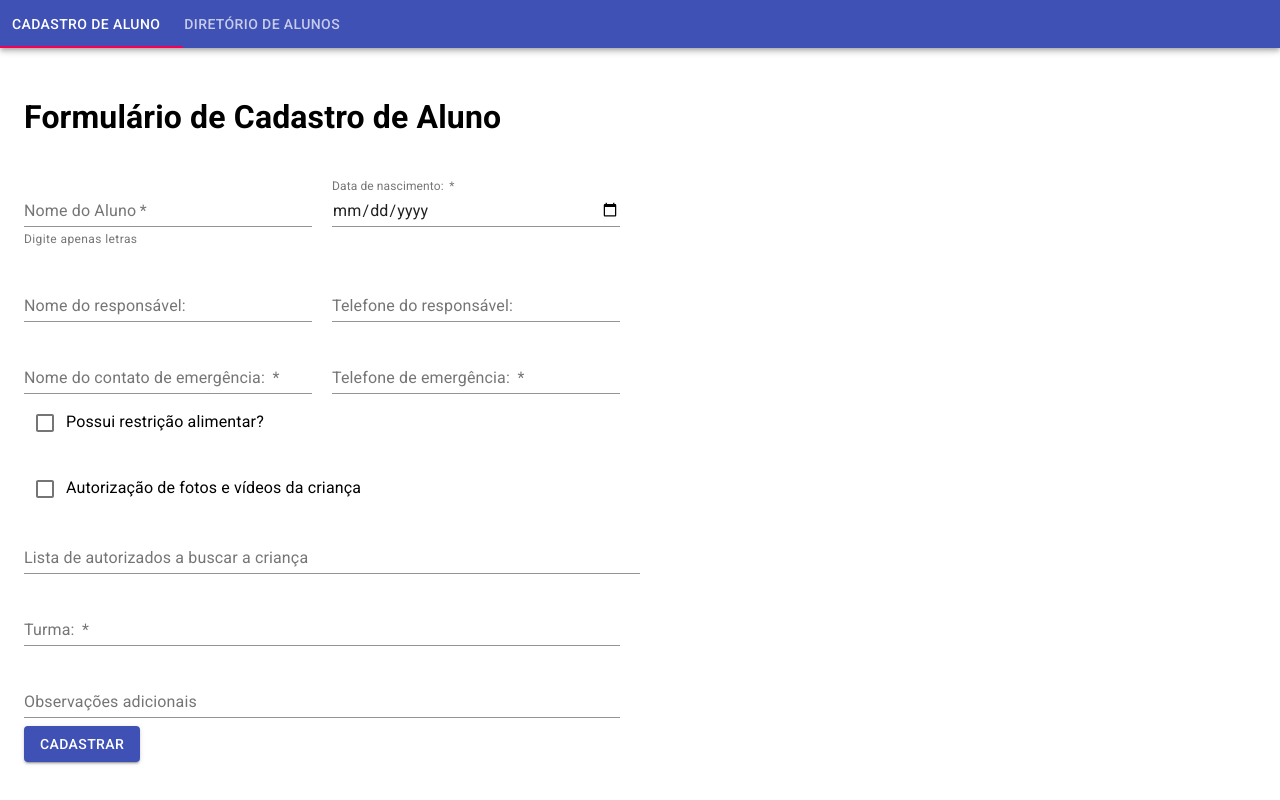
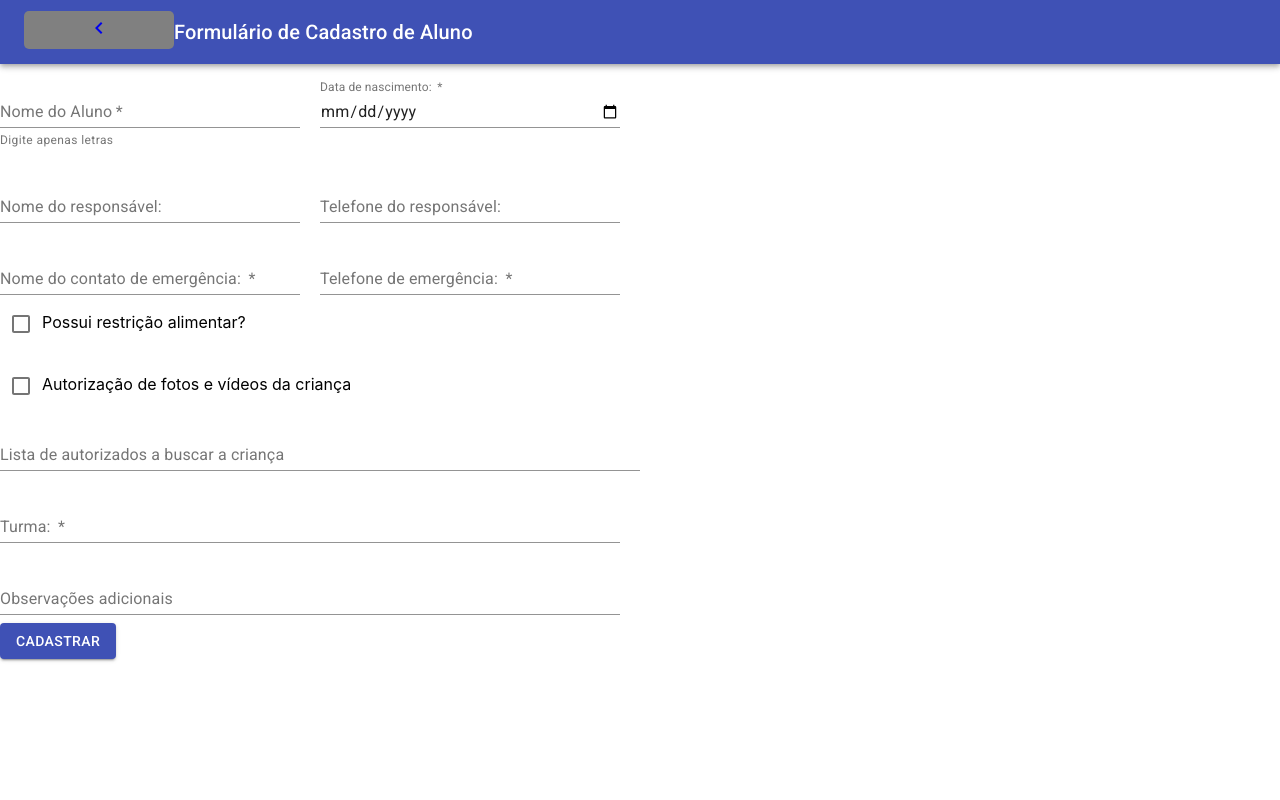
Before and after one commit to pnakashima/escola-amorinha, a React (Create React App) app: page /register in a window 1280 px wide. Built offline with nearby package versions, Linux system fonts and the light colour scheme; what miragejs would draw is missing.

Commit message:
iniciando o uso de rotas

```diff
--- a/package.json
+++ b/package.json
@@ -11,6 +11,7 @@
     "@testing-library/user-event": "^12.1.10",
     "react": "^17.0.2",
     "react-dom": "^17.0.2",
+    "react-router-dom": "^5.2.1",
     "react-scripts": "4.0.3",
     "web-vitals": "^1.0.1"
   },
--- a/src/App.js
+++ b/src/App.js
@@ -1,6 +1,9 @@
 import './App.css'
 import React from 'react';
 import HomePage from './pages/HomePage';
+import { BrowserRouter, Route, Switch } from 'react-router-dom';
+import FormPage from './pages/FormPage';
+import ListPage from './pages/ListPage';
 
 
 class App extends React.Component {
@@ -8,9 +11,23 @@ class App extends React.Component {
   render() {
 
     return (
-      <div className="App">
-        <HomePage />
-      </div>
+      <BrowserRouter>
+        <Switch>
+          <Route path='/' exact>
+            <HomePage/>
+          </Route>
+          <Route path='/register'>
+            <FormPage/>
+          </Route>
+          <Route path='/directory'>
+            <ListPage/>
+          </Route>
+        </Switch>
+      </BrowserRouter>
+
+      // <div className="App">
+      //   <HomePage />
+      // </div>
     )
 
   }
--- a/src/components/Header/index.jsx
+++ b/src/components/Header/index.jsx
@@ -1,11 +1,53 @@
 import React from 'react'
 
+import PropTypes from "prop-types";
+import AppBar from "@material-ui/core/AppBar";
+import Toolbar from "@material-ui/core/Toolbar";
+import Typography from "@material-ui/core/Typography";
+import Button from "@material-ui/core/Button";
+import AddIcon from "@material-ui/icons/Add";
+import KeyboardArrowLeft from "@material-ui/icons/KeyboardArrowLeft";
+import { Link } from 'react-router-dom';
+
 class Header extends React.Component {
-    render () {
+    static propTypes = {
+        title: PropTypes.string,
+        actionText: PropTypes.string,
+        addPath: PropTypes.string,
+        backPath: PropTypes.string,
+    };
+
+    render() {
+        const { addPath, title, backPath } = this.props
         return (
-            <header><h1>{this.props.title}</h1></header>
-        )
+            <AppBar position="static">
+                <Toolbar>
+                    {backPath && (
+                        <Link to={backPath}>
+                            <KeyboardArrowLeft />
+                        </Link>
+
+                    )}
+                    <Typography variant="h6" style={{ flexGrow: 1 }}>
+                        {title}
+                    </Typography>
+                    {addPath && (
+                        <Link to={addPath}>
+                            <AddIcon />
+                        </Link>
+                    )}
+                </Toolbar>
+            </AppBar>
+        );
     }
 }
 
+// class Header extends React.Component {
+//     render () {
+//         return (
+//             <header><h1>{this.props.title}</h1></header>
+//         )
+//     }
+// }
+
 export default Header
--- a/src/pages/FormPage/index.jsx
+++ b/src/pages/FormPage/index.jsx
@@ -22,7 +22,7 @@ class FormPage extends React.Component {
   render() {
     return (
       <>
-        <Header title="Formulário de Cadastro de Aluno" />
+        <Header title="Formulário de Cadastro de Aluno" backPath="/directory"/>
         <Form
           buttonText="Cadastrar"
           student={{}}
--- a/src/pages/ListPage/index.jsx
+++ b/src/pages/ListPage/index.jsx
@@ -135,8 +135,8 @@ class ListPage extends React.Component {
 
                 {!this.isEditing &&
                     <>
-                        <Header title="Lista de Alunos Matriculados" />
-                        <SearchBar type="text" name="search" placeholder="Buscar estudante" onChange={this.onSearch} />
+                        <Header title="Lista de Alunos Matriculados" addPath="/register"/>
+                        <SearchBar type="text" name="search" placeholder="Buscar estudante" onChange={this.onSearch}/>
                         <br />
                         <TableContainer component={Paper}>
                             <Table size="small" aria-label="a dense table">
```
Also changed, not shown: 1 other file (tests, documents, lock files or other folders).
